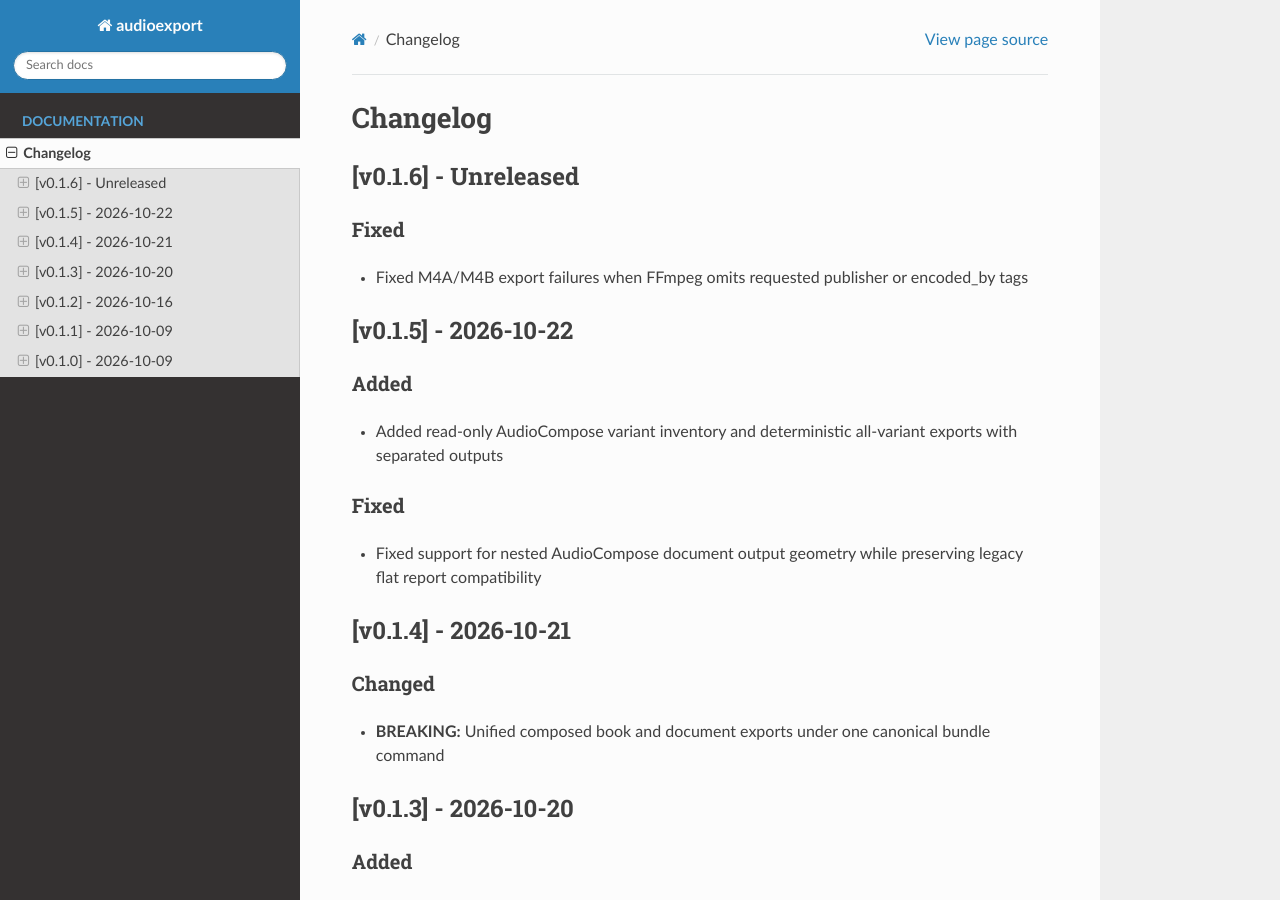
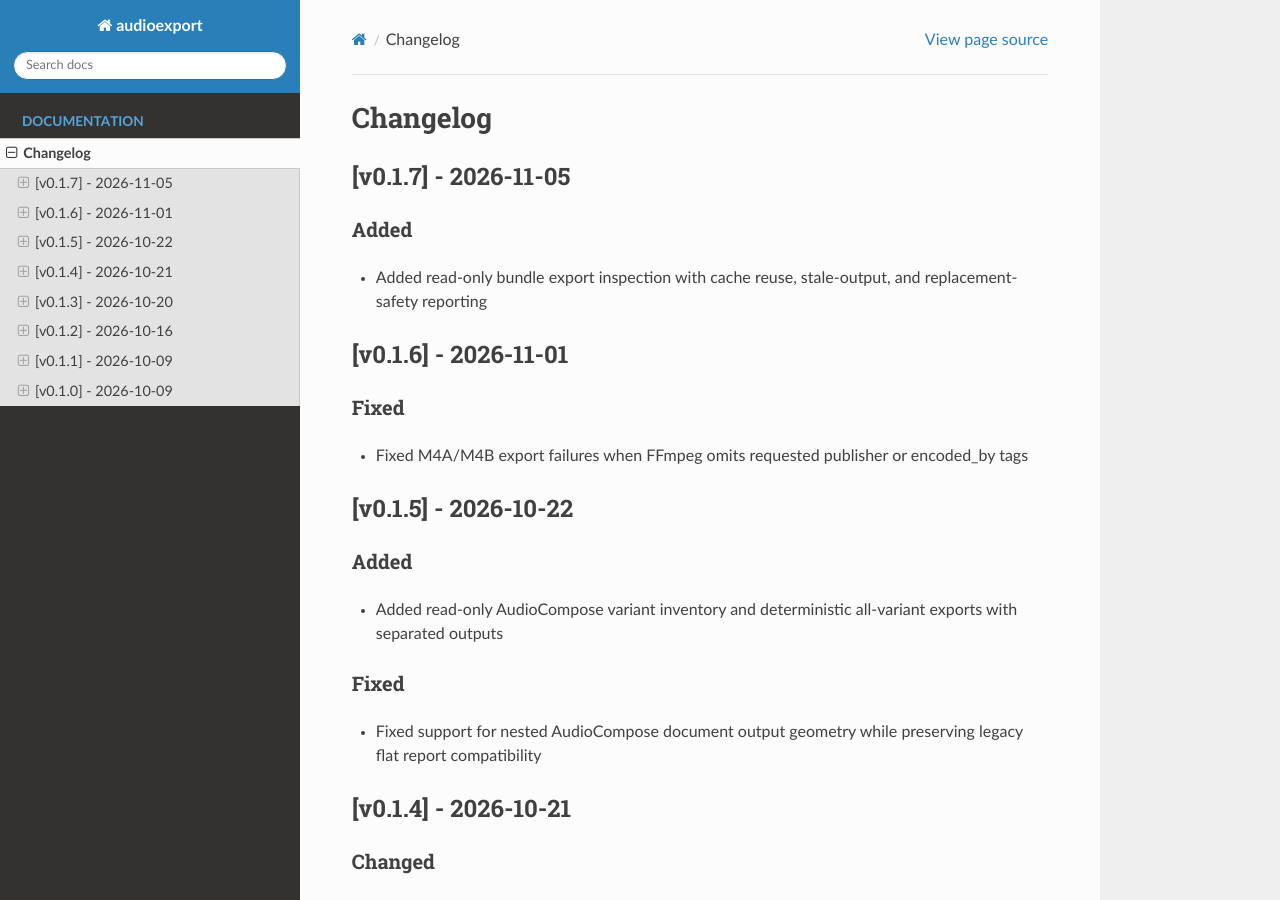
Before and after one commit to buchwandler/audioexport, a Sphinx documentation site: the page built from docs/changelog.md, in a window 1280 px wide and 900 px high. Built offline with Sphinx 7.4.7 and the Read the Docs theme 3.1.0, drawn with Linux system fonts in a browser that asks for light colours.

Commit message:
doc: changelog

```diff
--- a/docs/changelog.md
+++ b/docs/changelog.md
@@ -1,6 +1,14 @@
 # Changelog
 
-## [v0.1.6] - Unreleased
+## [v0.1.7] - 2026-11-05
+
+### Added
+
+- Added read-only bundle export inspection with cache reuse, stale-output, and replacement-safety reporting
+
+<!-- generated by releaseledger -->
+
+## [v0.1.6] - 2026-11-01
 
 ### Fixed
 
```
Also changed, not shown: .ledger/releaseledger/data/ledgers/main/releases/v0.1.6/release.md, .ledger/releaseledger/data/ledgers/main/releases/v0.1.7/entries/entry-0001.md (added), .ledger/releaseledger/data/ledgers/main/releases/v0.1.7/release.md (added), 9 other files.
